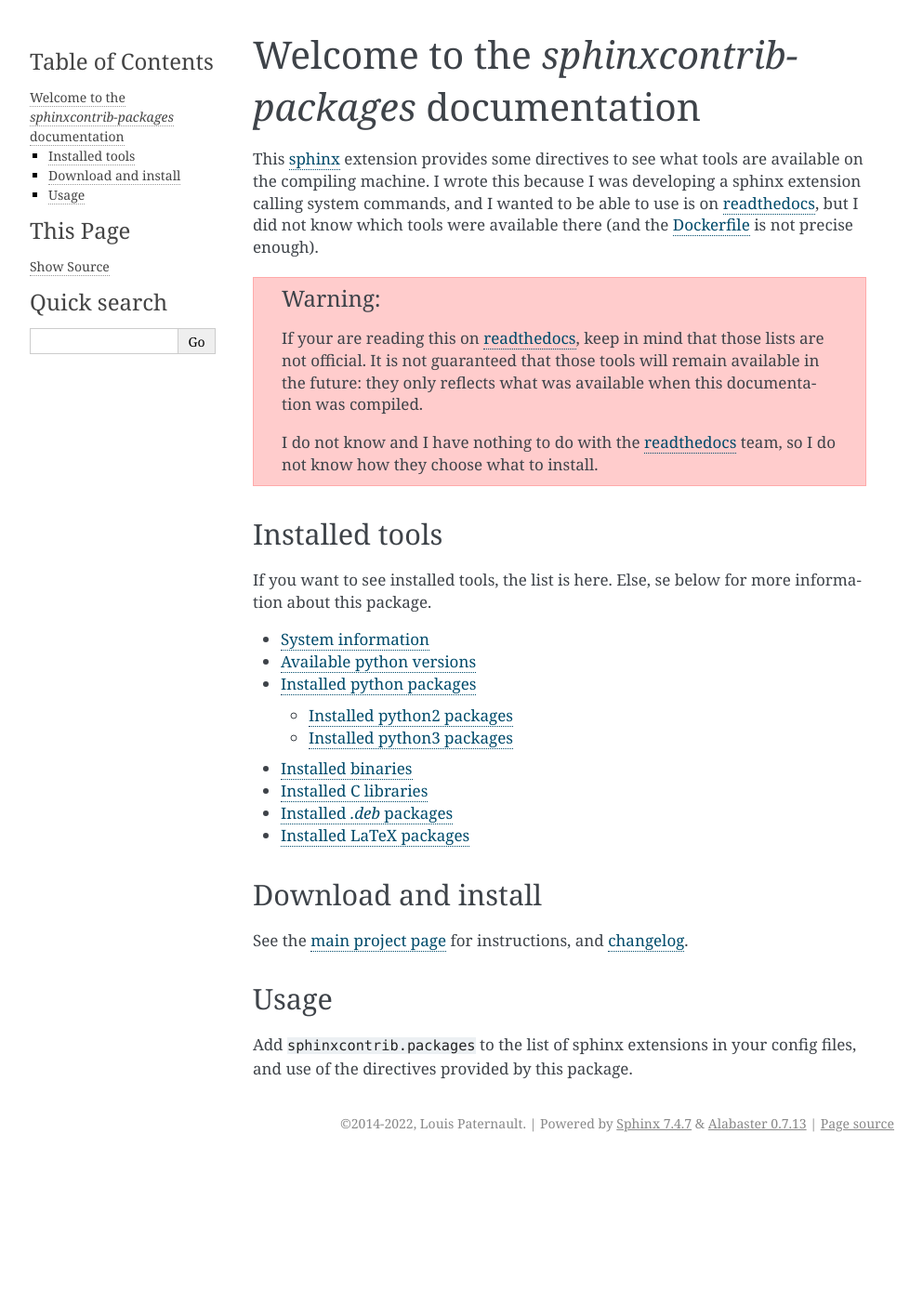
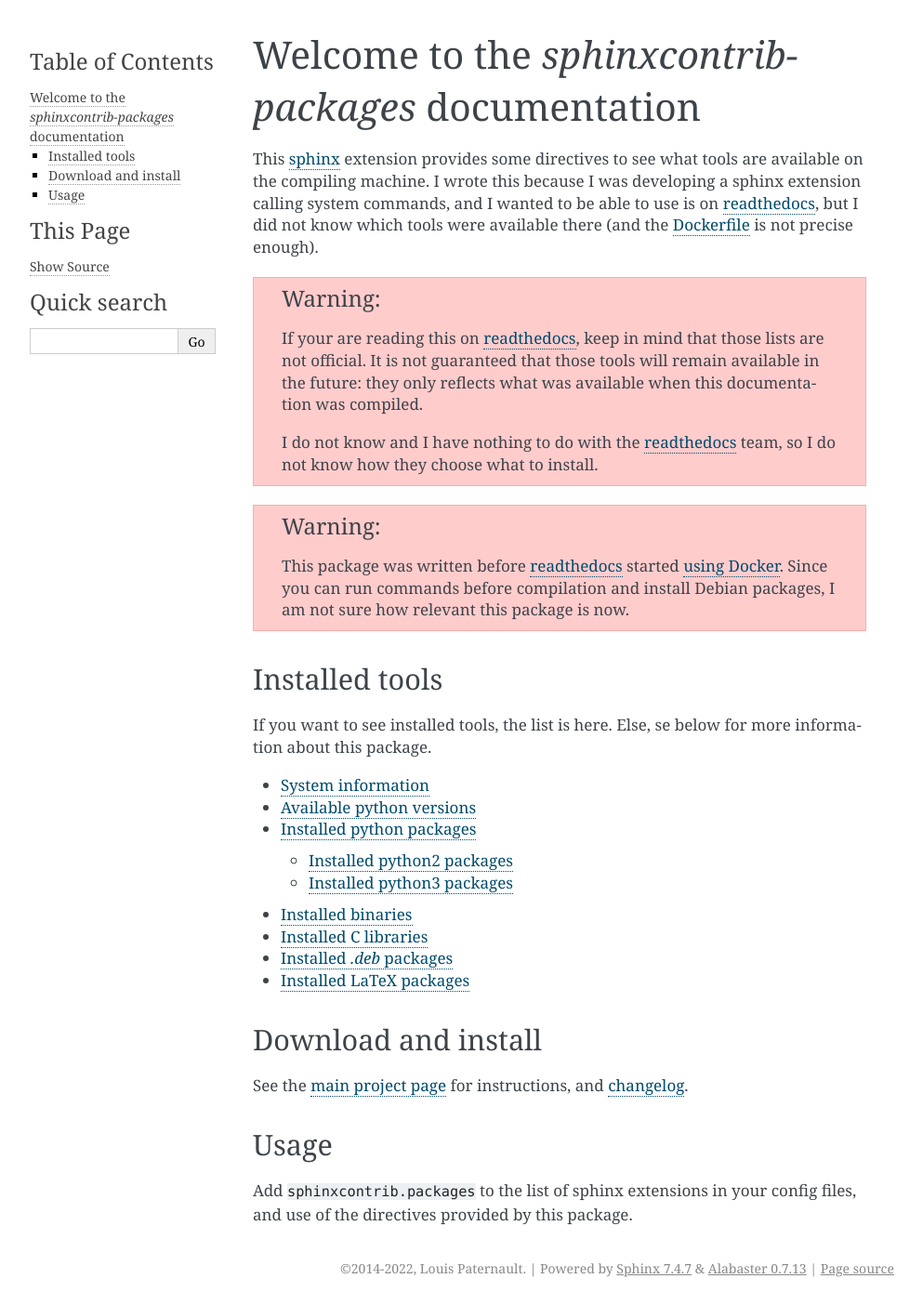
Before and after one commit to sphinx-contrib/packages, a Sphinx documentation site: the page built from doc/index.rst, in a window 1280 px wide. Shown: the whole page at 93% size, without its empty margins (148-1141 px from the left). Built offline with Sphinx 7.4.7, drawn with Linux system fonts in a browser that asks for light colours; before the commit the page ends 1248 px from its top, so only the background shows below that.

Commit message:
[doc] Add a warning about Docker

```diff
--- a/doc/index.rst
+++ b/doc/index.rst
@@ -10,6 +10,10 @@
     If your are reading this on `readthedocs <http://readthedocs.io>`__, keep in mind that those lists are not official. It is not guaranteed that those tools will remain available in the future: they only reflects what was available when this documentation was compiled.
 
     I do not know and I have nothing to do with the `readthedocs <http://readthedocs.io>`__ team, so I do not know how they choose what to install.
+
+.. warning::
+
+   This package was written before `readthedocs <http://readthedocs.io>`__ started `using Docker <https://docs.readthedocs.io/en/stable/config-file/v2.html>`__. Since you can run commands before compilation and install Debian packages, I am not sure how relevant this package is now.
 
 Installed tools
 ---------------
```
